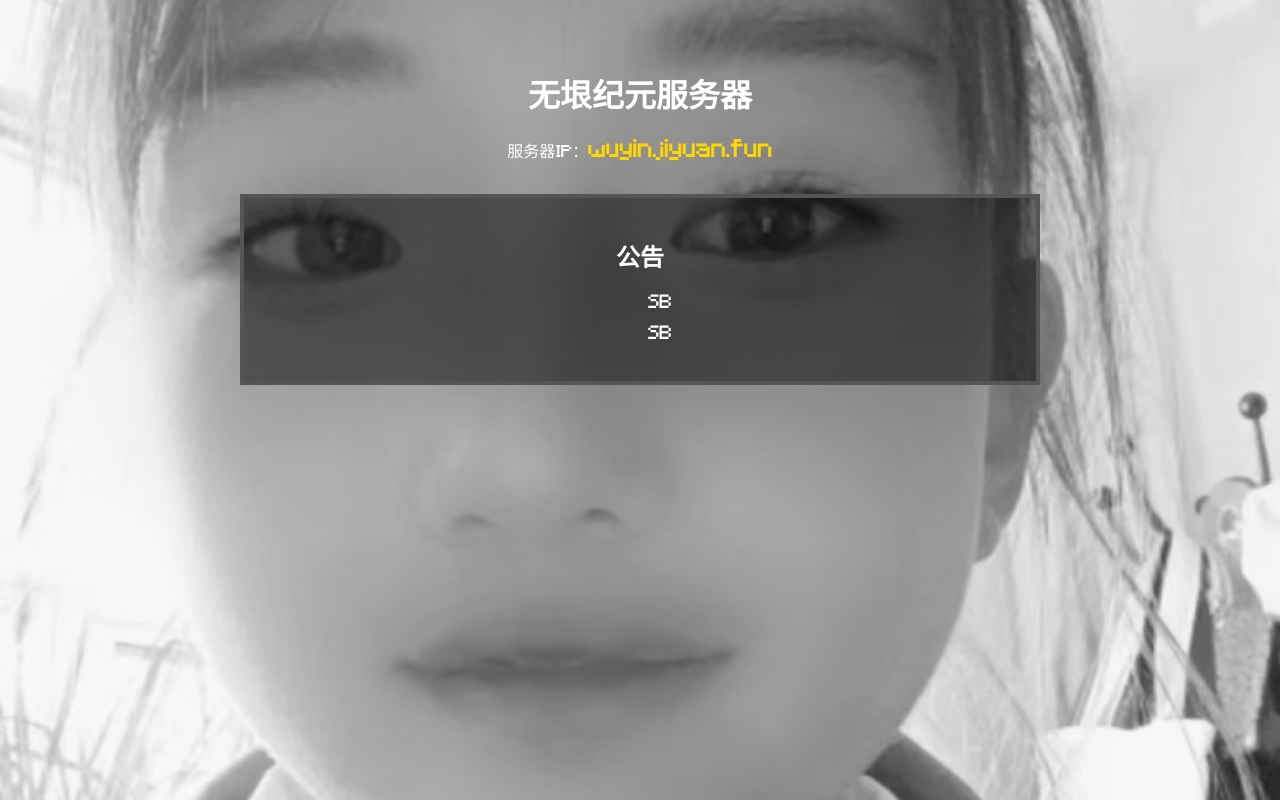
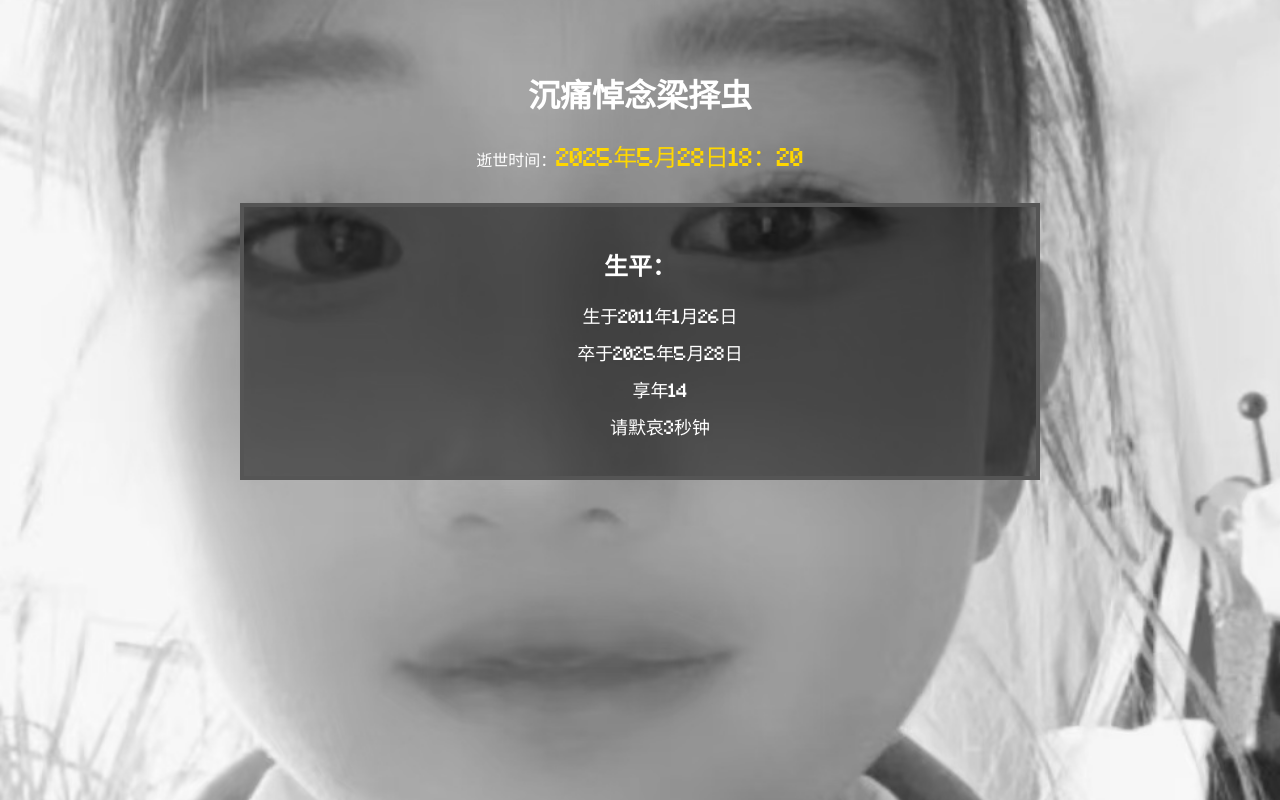
Before and after one commit to zsynbzsy/minecraft-website, a website: page index.html in a window 1280 px wide. Drawn offline with Linux system fonts and the light colour scheme.

Commit message:
Update index.html

```diff
--- a/index.html
+++ b/index.html
@@ -2,21 +2,22 @@
 <html lang="zh-CN">
 <head>
   <meta charset="UTF-8">
-  <title>无垠纪元服务器</title>
+  <title>沉痛悼念</title>
   <link rel="stylesheet" href="css/styles.css">
 </head>
 <body>
   <div class="container">
-    <h1>无垠纪元服务器</h1>
+    <h1>沉痛悼念梁择虫</h1>
     <div class="server-info">
-      <p>服务器IP：<span class="ip">wuyinjiyuan.fun</span></p>
+      <p>逝世时间：<span class="ip">2025年5月28日18：20</span></p>
    </div>
     <div class="rules">
-      <h2>公告</h2>
+      <h2>生平：</h2>
       <ul>
-        <li>SB</li>
-        <li>SB</li>
-        <li></li>
+        <li>生于2011年1月26日</li>
+        <li>卒于2025年5月28日</li>
+        <li>享年14</li>
+        <li>请默哀3秒钟</li>
       </ul>
     </div>
   </div>
```
